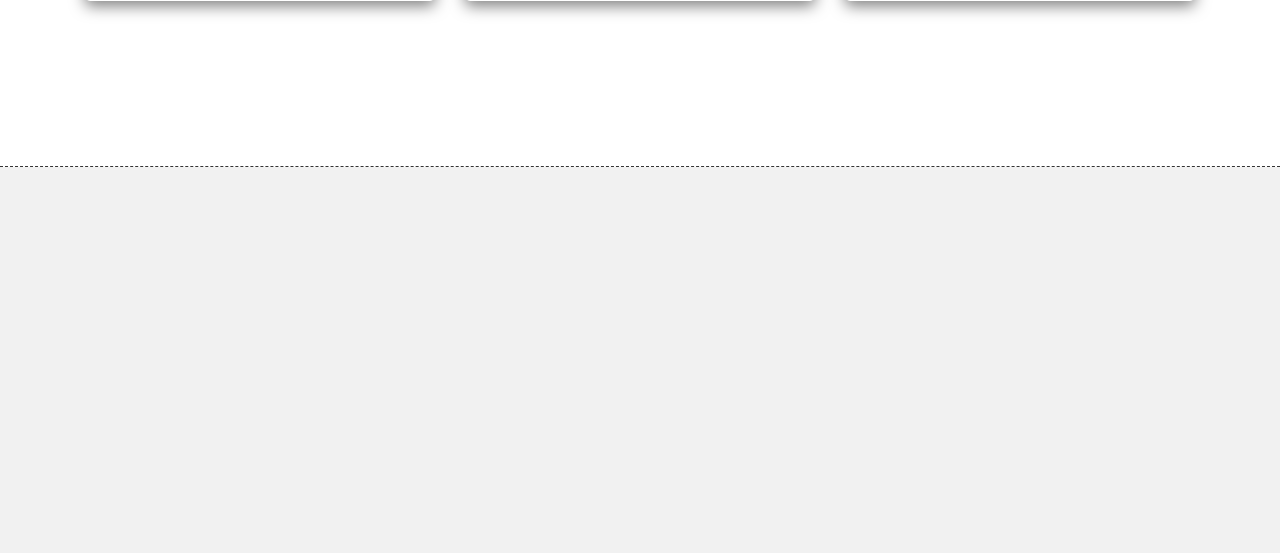
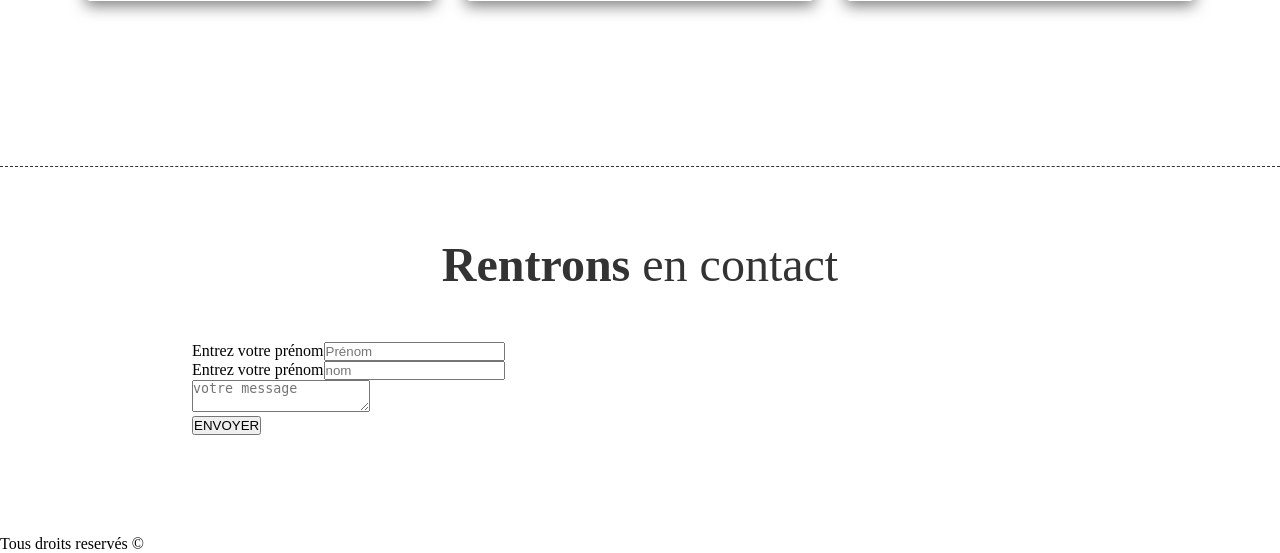
Before and after one commit to raphael56/portfolio, a PHP site: page /accueil.html in a window 1280 px wide. Shown: the part 5230-5783 px from the top of the page. Before the commit the page ends 5397 px from the top, so only its background shows below. Run offline with PHP 8.4, Linux system fonts and the light colour scheme.

Commit message:
section contact

```diff
--- a/portfolio/Site_A-Z/accueil.html
+++ b/portfolio/Site_A-Z/accueil.html
@@ -129,7 +129,35 @@
     </div>
 </section>
 
+<!-- section contact -->
+<section class="section-contact" id="contact">
+   <h2><strong>Rentrons</strong> en contact</h2>
+<div class="container-form">
+    <form class="form-bloc">
+        <div class="form-group">
+            <label for="prenom">Entrez votre prénom</label><input type="text" placeholder="Prénom" required id="prenom">
+        </div>
 
+        <div class="form-group">
+            <label for="nom">Entrez votre prénom</label><input type="text" placeholder="nom" required id="nom">
+        </div>
+
+        <div class="form-group">
+            <textarea  id="txt" placeholder="votre message" required></textarea>
+        </div>
+
+        <div class="form-group">
+            <input type="submit" value="ENVOYER" class="buton-sub">
+        </div>
+
+    </form>
+
+</div>
+</section>
+<footer>
+Tous droits reservés &copy;
+
+</footer>
 
     <script src="app.js"></script>
 </body>
--- a/portfolio/Site_A-Z/styles/_@main.scss
+++ b/portfolio/Site_A-Z/styles/_@main.scss
@@ -565,3 +565,27 @@ margin: 150px auto 0;
 
     }
 }
+
+// section contact
+
+.section-contact{
+    padding-bottom: 100px;
+}
+
+.section-contact h2{
+    text-align: center;
+    color: #333;
+    font-size: 48px;
+    font-weight: 400;
+    margin-bottom: 50px;
+    padding:70px 0 0 0;
+}
+
+.container-form{
+    margin:0 auto;
+    width: 70%;
+}
+
+.form-group{
+
+}
--- a/portfolio/Site_A-Z/styles/style.css
+++ b/portfolio/Site_A-Z/styles/style.css
@@ -663,4 +663,22 @@ nav {
     margin: 20px auto 20px;
   }
 }
+
+.section-contact {
+  padding-bottom: 100px;
+}
+
+.section-contact h2 {
+  text-align: center;
+  color: #333;
+  font-size: 48px;
+  font-weight: 400;
+  margin-bottom: 50px;
+  padding: 70px 0 0 0;
+}
+
+.container-form {
+  margin: 0 auto;
+  width: 70%;
+}
 /*# sourceMappingURL=style.css.map */
```
Also changed, not shown: 1 other file.
